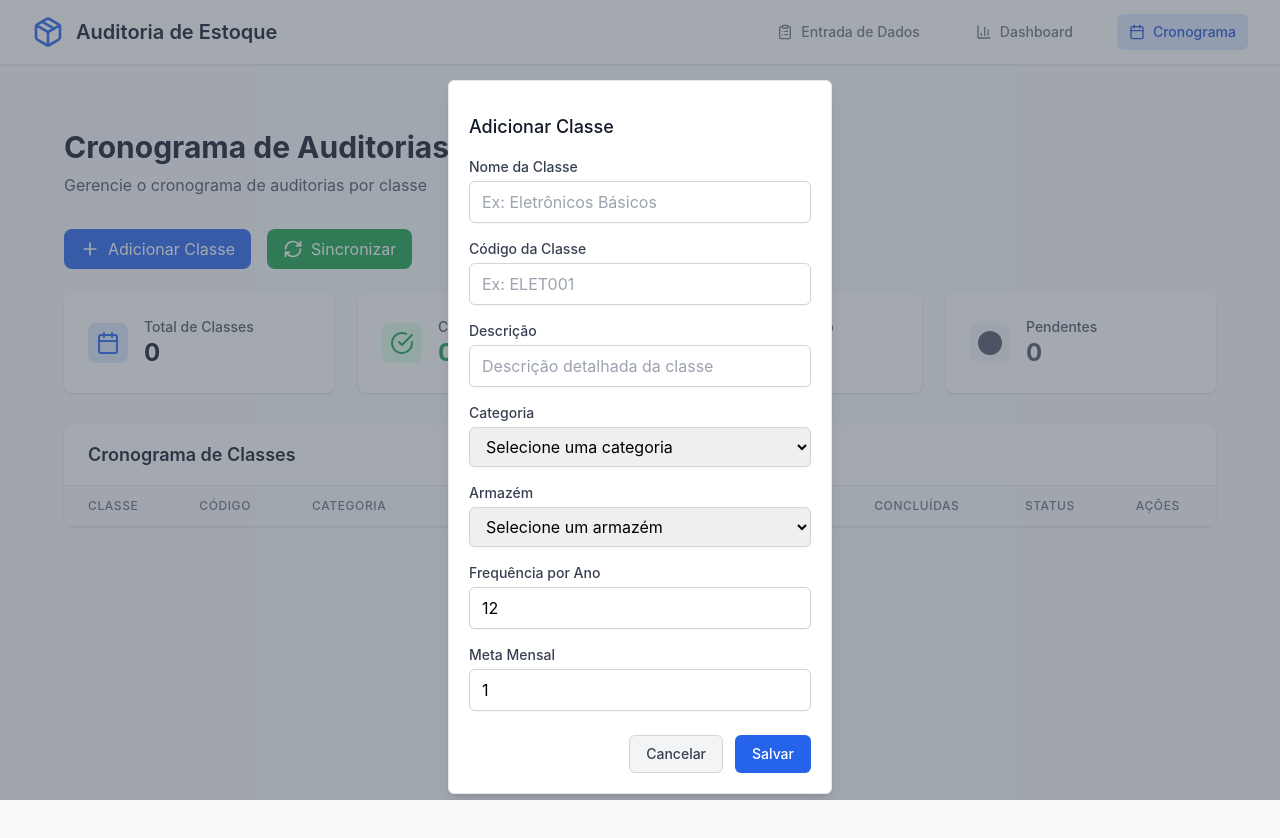
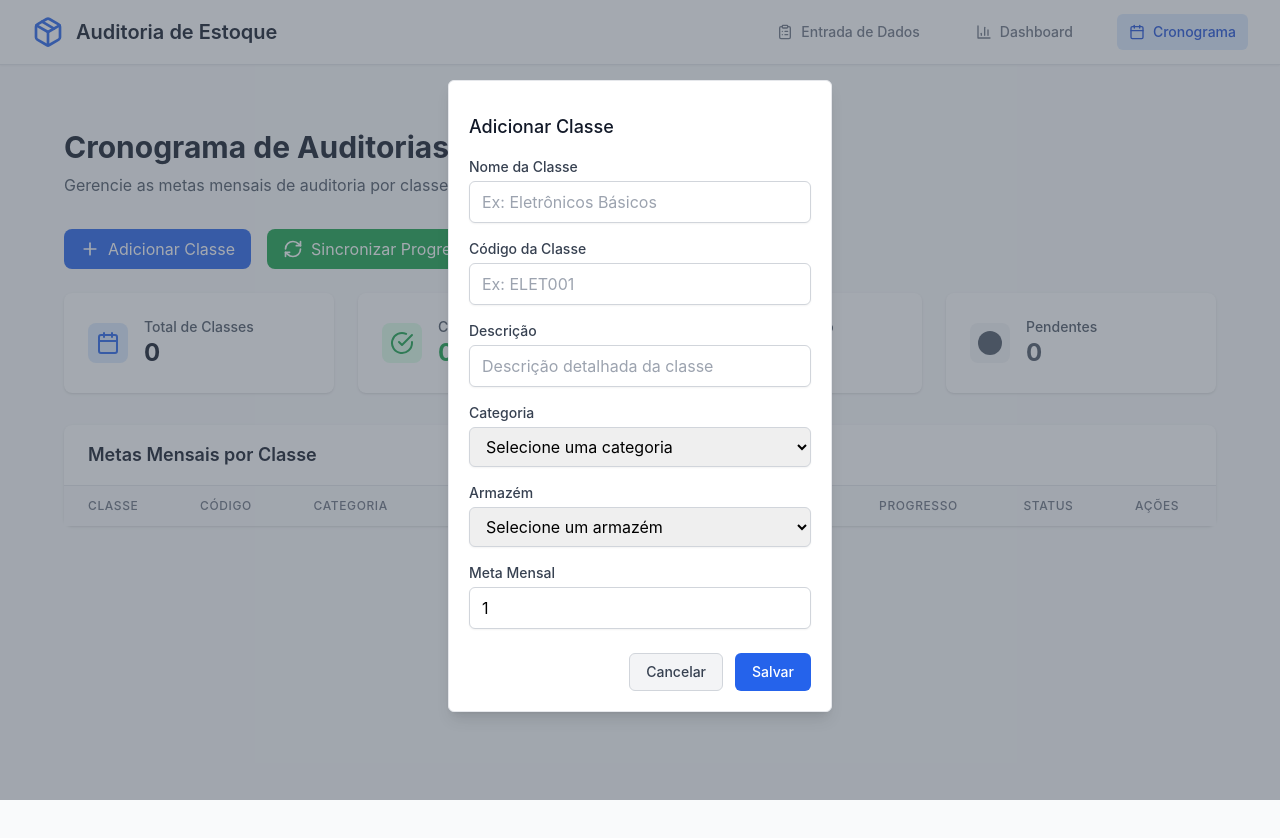
Before and after one commit to filiprvrgs/auditoria-estoque, a React (Vite) app: page /schedule in a window 1280 px wide. Both pictures are taken after a click on the button "Adicionar Classe". Shown: the top 838 px of the page. Built offline with nearby package versions, Linux system fonts and the light colour scheme.

Commit message:
feat: refazer cronograma com metas mensais por classe e sincronização automática

```diff
--- a/src/pages/Schedule.tsx
+++ b/src/pages/Schedule.tsx
@@ -1,5 +1,5 @@
 import { useState, useEffect } from 'react'
-import { Plus, Edit, Trash2, Calendar, CheckCircle, RefreshCw } from 'lucide-react'
+import { Plus, Edit, Trash2, Calendar, CheckCircle, RefreshCw, Target } from 'lucide-react'
 
 export default function Schedule() {
   const [schedules, setSchedules] = useState<any[]>([])
@@ -61,12 +61,9 @@ export default function Schedule() {
         const auditDate = new Date(audit.date)
         const isCurrentMonth = auditDate.getMonth() === currentMonth && auditDate.getFullYear() === currentYear
 
-        const matchesClass = audit.items.some((item: any) => {
-          const productCodeMatch = item.productCode && item.productCode.includes(schedule.classCode)
-          const productNameMatch = item.productName && item.productName.includes(schedule.classCode)
-          const classNameMatch = item.productName && schedule.className && item.productName.includes(schedule.className)
-          return productCodeMatch || productNameMatch || classNameMatch
-        })
+        // Verificar se a auditoria é do tipo 'classe' e corresponde ao código da classe
+        const matchesClass = audit.entryType === 'classe' &&
+          audit.items.some((item: any) => item.productCode === schedule.classCode)
 
         return isCurrentMonth && matchesClass
       })
@@ -106,7 +103,6 @@ export default function Schedule() {
       description: '',
       category: '',
       warehouse: '',
-      frequencyPerYear: 12,
       monthlyTarget: 1,
       completedThisMonth: 0,
       status: 'pending'
@@ -173,12 +169,9 @@ export default function Schedule() {
       const auditDate = new Date(audit.date)
       const isCurrentMonth = auditDate.getMonth() === currentMonth && auditDate.getFullYear() === currentYear
 
-      const matchesClass = audit.items.some((item: any) => {
-        const productCodeMatch = item.productCode && item.productCode.includes(schedule.classCode)
-        const productNameMatch = item.productName && item.productName.includes(schedule.classCode)
-        const classNameMatch = item.productName && schedule.className && item.productName.includes(schedule.className)
-        return productCodeMatch || productNameMatch || classNameMatch
-      })
+      // Verificar se a auditoria é do tipo 'classe' e corresponde ao código da classe
+      const matchesClass = audit.entryType === 'classe' &&
+        audit.items.some((item: any) => item.productCode === schedule.classCode)
 
       return isCurrentMonth && matchesClass
     })
@@ -208,8 +201,8 @@ export default function Schedule() {
       <div className="max-w-7xl mx-auto px-4 sm:px-6 lg:px-8 py-8">
         {/* Header */}
         <div className="mb-8">
-          <h1 className="text-3xl font-bold text-gray-900 mb-2">Cronograma de Auditorias</h1>
-          <p className="text-gray-600">Gerencie o cronograma de auditorias por classe</p>
+          <h1 className="text-3xl font-bold text-gray-900 mb-2">Cronograma de Auditorias por Classe</h1>
+          <p className="text-gray-600">Gerencie as metas mensais de auditoria por classe</p>
         </div>
 
         {/* Botões de Ação */}
@@ -227,7 +220,7 @@ export default function Schedule() {
             className="flex items-center gap-2 bg-green-600 text-white px-4 py-2 rounded-lg hover:bg-green-700 transition-colors"
           >
             <RefreshCw size={20} />
-            Sincronizar
+            Sincronizar Progresso
           </button>
         </div>
 
@@ -285,7 +278,7 @@ export default function Schedule() {
         {/* Lista de Cronogramas */}
         <div className="bg-white rounded-lg shadow">
           <div className="px-6 py-4 border-b border-gray-200">
-            <h2 className="text-lg font-semibold text-gray-900">Cronograma de Classes</h2>
+            <h2 className="text-lg font-semibold text-gray-900">Metas Mensais por Classe</h2>
           </div>
 
           <div className="overflow-x-auto">
@@ -296,15 +289,20 @@ export default function Schedule() {
                   <th className="px-6 py-3 text-left text-xs font-medium text-gray-500 uppercase tracking-wider">Código</th>
                   <th className="px-6 py-3 text-left text-xs font-medium text-gray-500 uppercase tracking-wider">Categoria</th>
                   <th className="px-6 py-3 text-left text-xs font-medium text-gray-500 uppercase tracking-wider">Galpão</th>
-                  <th className="px-6 py-3 text-left text-xs font-medium text-gray-500 uppercase tracking-wider">Freq. Anual</th>
                   <th className="px-6 py-3 text-left text-xs font-medium text-gray-500 uppercase tracking-wider">Meta Mensal</th>
                   <th className="px-6 py-3 text-left text-xs font-medium text-gray-500 uppercase tracking-wider">Concluídas</th>
+                  <th className="px-6 py-3 text-left text-xs font-medium text-gray-500 uppercase tracking-wider">Progresso</th>
                   <th className="px-6 py-3 text-left text-xs font-medium text-gray-500 uppercase tracking-wider">Status</th>
                   <th className="px-6 py-3 text-left text-xs font-medium text-gray-500 uppercase tracking-wider">Ações</th>
                 </tr>
               </thead>
               <tbody className="bg-white divide-y divide-gray-200">
-                {schedules.map((schedule) => (
+                {schedules.map((schedule) => {
+                  const progressPercentage = schedule.monthlyTarget > 0
+                    ? Math.min((schedule.completedThisMonth / schedule.monthlyTarget) * 100, 100)
+                    : 0
+
+                  return (
                     <tr key={schedule.id}>
                       <td className="px-6 py-4 whitespace-nowrap">
                         <div>
@@ -318,19 +316,6 @@ export default function Schedule() {
                       <td className="px-6 py-4 whitespace-nowrap">
                         <input
                           type="number"
-                        value={schedule.frequencyPerYear}
-                        onChange={(e) => {
-                          const newSchedule = { ...schedule, frequencyPerYear: parseInt(e.target.value) || 0 }
-                          setSchedules(schedules.map(s => s.id === schedule.id ? newSchedule : s))
-                        }}
-                        className="w-20 px-2 py-1 border border-gray-300 rounded text-sm"
-                        min="1"
-                        max="52"
-                      />
-                    </td>
-                    <td className="px-6 py-4 whitespace-nowrap">
-                      <input
-                        type="number"
                           value={schedule.monthlyTarget}
                           onChange={(e) => {
                             const newSchedule = { ...schedule, monthlyTarget: parseInt(e.target.value) || 0 }
@@ -340,14 +325,20 @@ export default function Schedule() {
                           min="0"
                         />
                       </td>
+                      <td className="px-6 py-4 whitespace-nowrap text-sm text-gray-900">
+                        {schedule.completedThisMonth} / {schedule.monthlyTarget}
+                      </td>
                       <td className="px-6 py-4 whitespace-nowrap">
-                      <input
-                        type="number"
-                        value={schedule.completedThisMonth}
-                        onChange={(e) => updateProgress(schedule.id, parseInt(e.target.value) || 0)}
-                        className="w-20 px-2 py-1 border border-gray-300 rounded text-sm"
-                        min="0"
-                      />
+                        <div className="w-full bg-gray-200 rounded-full h-2">
+                          <div
+                            className={`h-2 rounded-full ${
+                              progressPercentage >= 100 ? 'bg-green-600' :
+                              progressPercentage >= 50 ? 'bg-blue-600' : 'bg-yellow-500'
+                            }`}
+                            style={{ width: `${progressPercentage}%` }}
+                          ></div>
+                        </div>
+                        <div className="text-xs text-gray-500 mt-1">{Math.round(progressPercentage)}%</div>
                       </td>
                       <td className="px-6 py-4 whitespace-nowrap">
                         <select
@@ -366,25 +357,29 @@ export default function Schedule() {
                           <button
                             onClick={() => editSchedule(schedule)}
                             className="text-blue-600 hover:text-blue-900"
+                            title="Editar classe"
                           >
                             <Edit size={16} />
                           </button>
                           <button
                             onClick={() => deleteSchedule(schedule.id)}
                             className="text-red-600 hover:text-red-900"
+                            title="Excluir classe"
                           >
                             <Trash2 size={16} />
                           </button>
                           <button
                             onClick={() => viewRelatedAudits(schedule)}
                             className="text-green-600 hover:text-green-900"
+                            title="Ver auditorias relacionadas"
                           >
                             <CheckCircle size={16} />
                           </button>
                         </div>
                       </td>
                     </tr>
-                ))}
+                  )
+                })}
               </tbody>
             </table>
           </div>
@@ -462,18 +457,6 @@ export default function Schedule() {
                   </div>
 
                   <div>
-                    <label className="block text-sm font-medium text-gray-700">Frequência por Ano</label>
-                    <input
-                      type="number"
-                      value={editingSchedule.frequencyPerYear}
-                      onChange={(e) => setEditingSchedule({...editingSchedule, frequencyPerYear: parseInt(e.target.value) || 0})}
-                      className="mt-1 block w-full px-3 py-2 border border-gray-300 rounded-md shadow-sm focus:outline-none focus:ring-blue-500 focus:border-blue-500"
-                      min="1"
-                      max="52"
-                    />
-                  </div>
-
-                  <div>
                     <label className="block text-sm font-medium text-gray-700">Meta Mensal</label>
                     <input
                       type="number"
@@ -481,6 +464,7 @@ export default function Schedule() {
                       onChange={(e) => setEditingSchedule({...editingSchedule, monthlyTarget: parseInt(e.target.value) || 0})}
                       className="mt-1 block w-full px-3 py-2 border border-gray-300 rounded-md shadow-sm focus:outline-none focus:ring-blue-500 focus:border-blue-500"
                       min="0"
+                      placeholder="Quantas auditorias por mês"
                     />
                   </div>
                 </div>
@@ -513,7 +497,7 @@ export default function Schedule() {
             <div className="relative top-20 mx-auto p-5 border w-4/5 max-w-4xl shadow-lg rounded-md bg-white">
               <div className="mt-3">
                 <h3 className="text-lg font-medium text-gray-900 mb-4">
-                  Auditorias Relacionadas - {selectedSchedule.className}
+                  Auditorias da Classe - {selectedSchedule.className}
                 </h3>
 
                 <div className="overflow-x-auto">
@@ -523,7 +507,7 @@ export default function Schedule() {
                         <th className="px-6 py-3 text-left text-xs font-medium text-gray-500 uppercase tracking-wider">Data</th>
                         <th className="px-6 py-3 text-left text-xs font-medium text-gray-500 uppercase tracking-wider">Auditor</th>
                         <th className="px-6 py-3 text-left text-xs font-medium text-gray-500 uppercase tracking-wider">Local</th>
-                        <th className="px-6 py-3 text-left text-xs font-medium text-gray-500 uppercase tracking-wider">Itens</th>
+                        <th className="px-6 py-3 text-left text-xs font-medium text-gray-500 uppercase tracking-wider">Itens Auditados</th>
                       </tr>
                     </thead>
                     <tbody className="bg-white divide-y divide-gray-200">
```
Lines whose indentation alone changed are shown as unchanged.
